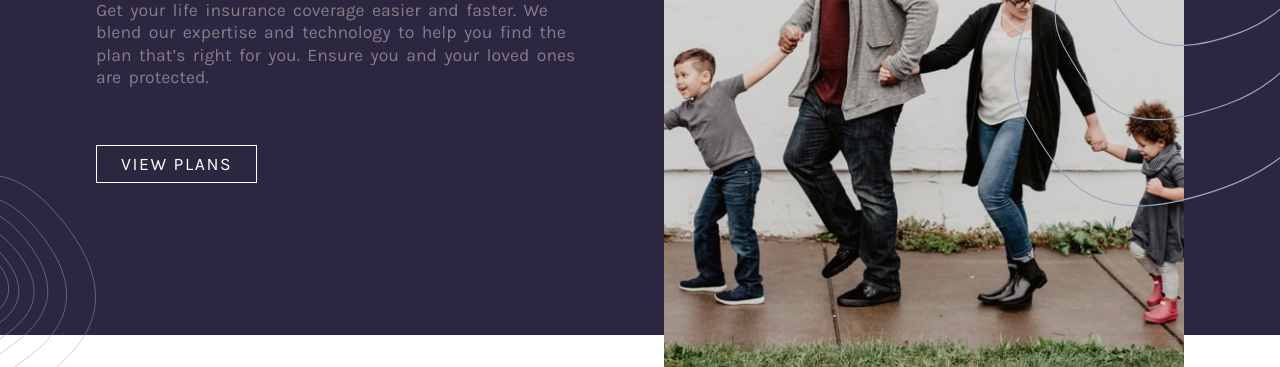
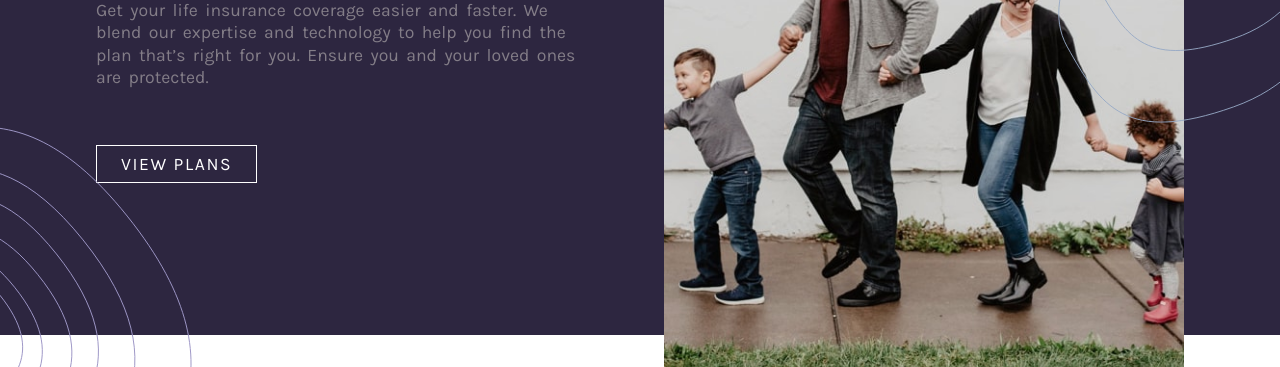
Before and after one commit to Franznic0/insure-landing-page-master, a plain HTML site: page index.html in a window 1280 px wide. Shown: the part 433-800 px from the top of the page. Drawn offline with Linux system fonts and the light colour scheme.

Commit message:
Final fix

```diff
--- a/style/desktop.css
+++ b/style/desktop.css
@@ -78,14 +78,14 @@
 
     .intro-img {
         grid-column: 2/3;
+        overflow: visible;
     }
-    picture {
+    .intro-img>picture  {
         display: flex;
         justify-content: center;
     }
 
     .intro-img>picture>* {
-        display: block;
         width: min(35rem, 100%);
     }
 
@@ -133,16 +133,18 @@
     }
 
     .bg-pat-left {
-        left: -10rem;
-        top: 27rem;
+        top: 30rem;
+        left: 0;
+        /* transform: translate(-4rem, 0); */
+
+        width: 12rem;
     }
 
     .bg-pat-right {
-        top: 0;
-        right: 0;
+        margin: 0 0 auto auto;
+        transform: translateY(-13rem);
 
-        width: 30rem;
-        height: 41rem;
+        width: 25rem;
     }
 
     /* company-description */
--- a/style/find-more.css
+++ b/style/find-more.css
@@ -34,6 +34,7 @@
     text-transform: uppercase;
     font-size: .8rem;
     letter-spacing: .1rem;
+    text-align: center;
 
     z-index: 3;
 }
--- a/style/intro.css
+++ b/style/intro.css
@@ -12,7 +12,12 @@
 
 .intro-img {
     width: 100%;
+    height: 450px;
     line-height: 0;
+    overflow: hidden;
+}
+.intro-img>picture>img{
+    height: 100%;
 }
 
 .intro-description {
@@ -54,9 +59,9 @@
 
 .bg-pat-left {
     position: absolute;
-    left: 0;
+    top: 450px;
     bottom: 0;
-    transform: translate(6rem, 6rem);
+    transform: translateY(0);
 
     width: 10rem;
     z-index: 0;
@@ -66,8 +71,8 @@
     position: absolute;
     right: 0;
     bottom: 0;
-    width: 7.5rem;
+    width: 6.5rem;
     z-index: 0;
 
-    transform: translateY(-6rem);
+    transform: translateY(50%);
 }
```
